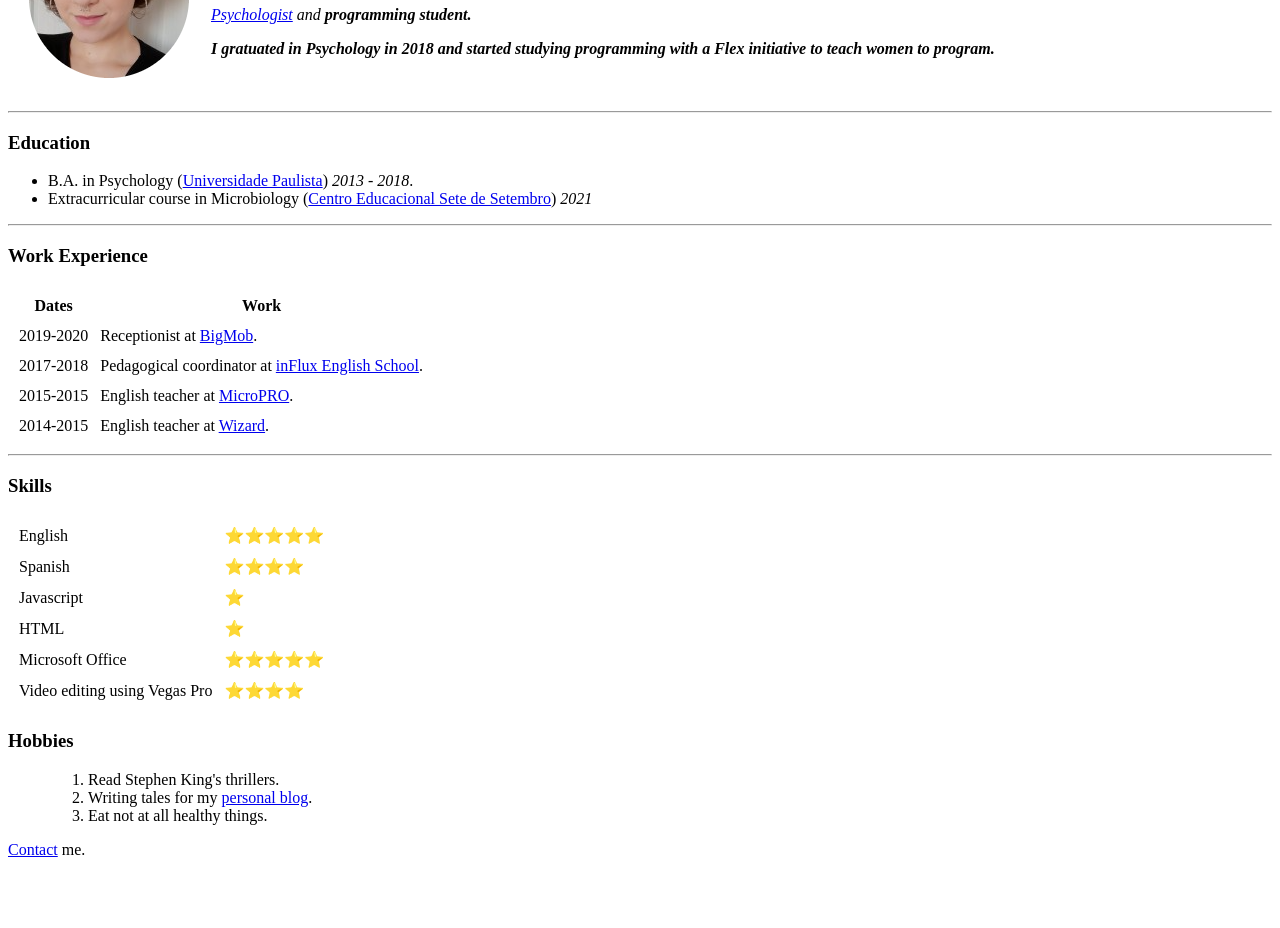
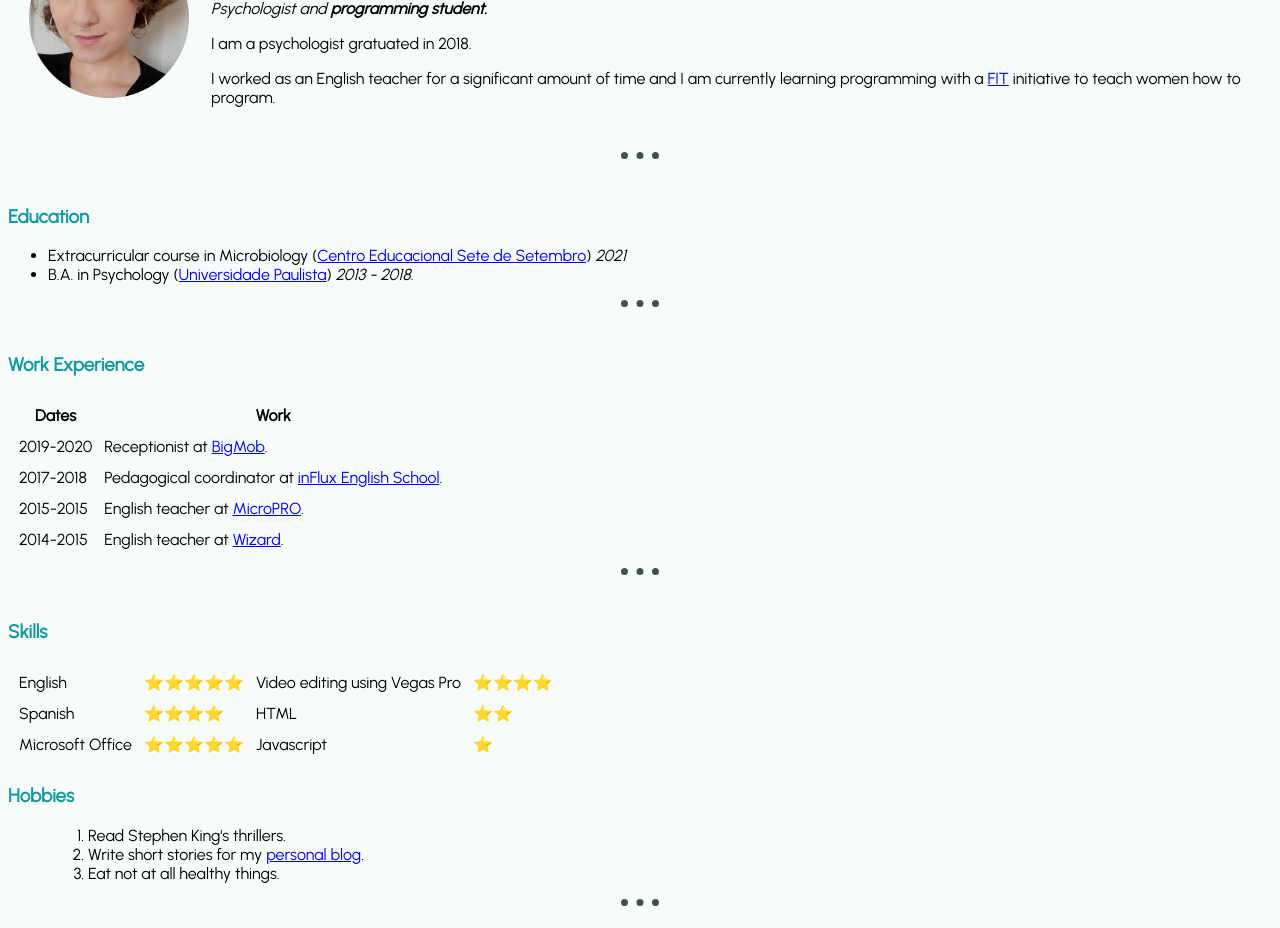
Before and after one commit to nataliacampana/cv, a plain HTML site: page index.html in a window 1280 px wide. Shown: the part 111-1039 px from the top of the page. Before the commit the page ends 978 px from the top, so only its background shows below. Drawn offline with Linux system fonts and the light colour scheme.

Commit message:
contact.html

```diff
--- /dev/null
+++ b/css/styles.css
@@ -0,0 +1,32 @@
+body
+{ font-family: 'Urbanist', sans-serif;
+
+    background-color: #f7fbfc;
+}
+
+hr
+{ width: 3%;
+ border-width: 7px;
+    border-style: dotted none none;  border-color: #40514e;
+}
+
+h1
+{
+    color: #40514e;
+}
+
+h2
+{
+    color: #11999e;
+}
+
+h3
+{
+    color: #11999e;
+}
+
+h4
+{ font-size: 18px;
+
+    color: #11999e;
+}
--- a/index.html
+++ b/index.html
@@ -1,8 +1,13 @@
 <!DOCTYPE html>
 <html lang="en" dir="ltr">
+
 <head>
   <meta charset="utf-8">
   <title>Natalia's Personal Site</title>
+  <link rel="stylesheet" href="css/styles.css">
+  <link rel="preconnect" href="https://fonts.googleapis.com">
+  <link rel="preconnect" href="https://fonts.gstatic.com" crossorigin>
+  <link href="https://fonts.googleapis.com/css2?family=Urbanist&display=swap" rel="stylesheet">
 </head>
 
 <body>
@@ -11,18 +16,20 @@
       <td><img src="natalia.png" alt="natalia's likedIn"></td>
       <td>
         <h1>Natália Campana de Morais</h1>
-          <p><em><a href="https://www.linkedin.com/in/nat%C3%A1lia-campana-a1a450195/">Psychologist</a> and <strong>programming student.
-          <p>I gratuated in Psychology in 2018 and started studying programming with a Flex initiative to teach women to program.</p></strong></em></p>
+        <p><em>Psychologist</a> and <strong>programming student.</em></strong>
+        <p>I am a psychologist gratuated in 2018.</p>
+        <p>I worked as an English teacher for a significant amount of time and I am currently learning programming with a <a href="https://www.fit-tecnologia.org.br/">FIT</a> initiative to teach women how to program.</p>
+        </p>
       </td>
     </tr>
   </table>
-    <hr>
+  <hr><br>
   <h3>Education</h3>
   <ul>
+    <li> Extracurricular course in Microbiology (<a href="https://cessetembro.com.br/">Centro Educacional Sete de Setembro</a>) <em>2021</em></li>
     <li> B.A. in Psychology (<a href="https://unip.br/">Universidade Paulista</a>) <em>2013 - 2018</em>.</li>
-      <li> Extracurricular course in Microbiology (<a href="https://cessetembro.com.br/">Centro Educacional Sete de Setembro</a>) <em>2021</em></li>
   </ul>
-    <hr>
+  <hr><br>
   <h3>Work Experience</h3>
   <table cellspacing="10">
     <thead>
@@ -50,44 +57,38 @@
       </tr>
     </tbody>
   </table>
-      <hr>
+  <hr><br>
   <h3>Skills</h3>
   <table cellspacing="10">
     <tr>
       <td>English</td>
       <td>⭐⭐⭐⭐⭐</td>
+      <td>Video editing using Vegas Pro</td>
+      <td>⭐⭐⭐⭐</td>
     </tr>
     <tr>
       <td>Spanish</td>
       <td>⭐⭐⭐⭐</td>
-      </tr>
-      <tr>
-        <td>Javascript</td>
-        <td>⭐</td>
-      </tr>
-      <tr>
       <td>HTML</td>
-        <td>⭐</td>
+      <td>⭐⭐</td>
     </tr>
     <tr>
       <td>Microsoft Office</td>
       <td>⭐⭐⭐⭐⭐</td>
-      </tr>
-      <tr>
-        <td>Video editing using Vegas Pro</td>
-        <td>⭐⭐⭐⭐</td>
+      <td>Javascript</td>
+      <td>⭐</td>
     </tr>
   </table>
   <h3>Hobbies</h3>
   <ul>
     <ol>
       <li>Read Stephen King's thrillers.</li>
-            <li>Writing tales for my <a href="https://cafeechocolates.wordpress.com/">personal blog</a>.</li>
+      <li>Write short stories for my <a href="https://cafeechocolates.wordpress.com/">personal blog</a>.</li>
       <li>Eat not at all healthy things.</li>
     </ol>
   </ul>
-    <a href="contact.html">Contact</a> me.
+  <hr><br>
+  <h4><a href="contact.html">Contact</a> me.</h4>
 
 </body>
-
 </html>
```
Also changed, not shown: contact.html (+11 -6 lines). Lines whose indentation alone changed are shown as unchanged.
